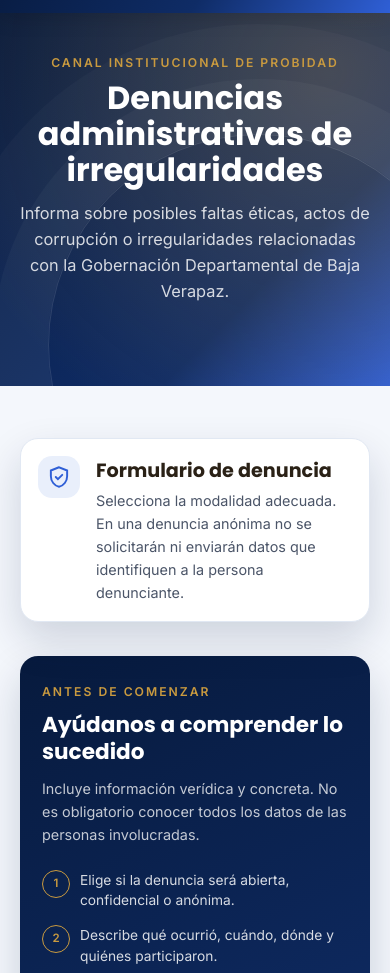
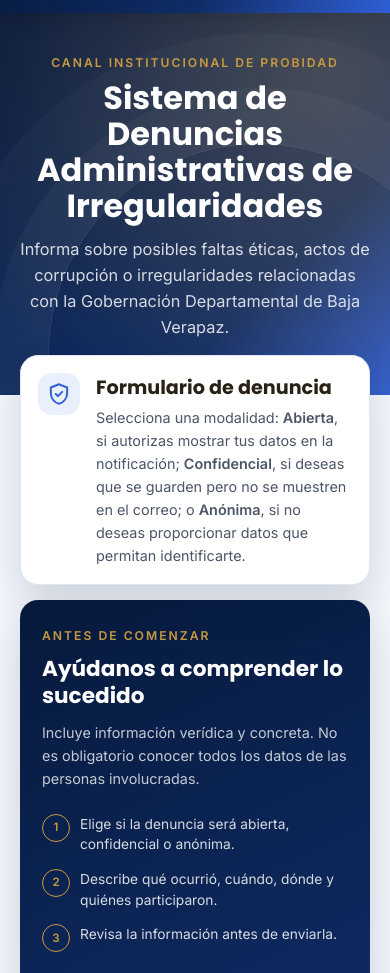
Before and after one commit to HendrixDev13/WEBGOB, a plain HTML site: page pages/denuncia.html in a window 390 px wide. Shown: the part 79-1052 px from the top of the page. Drawn offline with Linux system fonts and the light colour scheme.

Commit message:
fix(denuncias): ajusta espaciado y descripción de modalidades
- corrige el padding heredado por la sección del formulario
- ajusta la superposición de la tarjeta con el encabezado
- reduce el espacio entre la introducción y el formulario
- describe el tratamiento de datos en denuncias abiertas, confidenciales y anónimas

```diff
--- a/assets/css/denuncia.css
+++ b/assets/css/denuncia.css
@@ -6,7 +6,7 @@
 .denuncias-encabezado {
   position: relative;
   overflow: hidden;
-  padding: 54px 0 100px;
+  padding: 20px 0 40px;
   color: var(--blanco);
   background: radial-gradient(circle at 84% 16%,rgba(201,154,63,.28),transparent 25rem),linear-gradient(135deg,var(--azul-oscuro),var(--azul-medio) 70%,var(--azul-brillante));
 }
@@ -55,21 +55,21 @@
 }
 
 .denuncias-contenido {
-  padding-bottom: 90px;
+  padding-bottom: 30px;
 }
 
 .denuncias-panel-encabezado {
   position: relative;
   z-index: 3;
   max-width: 1040px;
-  margin-top: -48px;
+  margin-top: -110px;
 }
 
 .denuncias-aviso {
   display: flex;
   align-items: center;
   gap: 16px;
-  padding: 20px 24px;
+  padding: 15px 20px;
   border: 1px solid #e1e8f3;
   border-radius: var(--radio);
   background: var(--blanco);
@@ -104,7 +104,7 @@
   grid-template-columns: 300px minmax(0,1fr);
   align-items: start;
   gap: 26px;
-  margin-top: 34px;
+  margin-top: 15px;
 }
 
 .denuncias-orientacion {
@@ -738,11 +738,11 @@
 
 @media (max-width:760px) {
   .denuncias-encabezado {
-    padding: 40px 0 82px;
+    padding: 40px 0 55px;
   }
 
   .denuncias-panel-encabezado {
-    margin-top: -38px;
+    margin-top: -130px;
   }
 
   .denuncias-aviso {
@@ -778,7 +778,7 @@
 
 @media (max-width:480px) {
   .denuncias-contenido {
-    padding-bottom: 60px;
+    padding-bottom: 30px;
   }
 
   .denuncias-aviso-icono {
--- a/pages/denuncia.html
+++ b/pages/denuncia.html
@@ -3,7 +3,7 @@
 <head>
   <meta charset="UTF-8">
   <meta name="viewport" content="width=device-width, initial-scale=1.0">
-  <title>Denuncias administrativas — Gobernación de Baja Verapaz</title>
+  <title>Sistema de Denuncias Administrativas de Irregularidades - Gobernación de Baja Verapaz</title>
   <meta name="description" content="Canal institucional para presentar denuncias administrativas de irregularidades ante la Gobernación Departamental de Baja Verapaz.">
   <link rel="preconnect" href="https://fonts.googleapis.com">
   <link rel="preconnect" href="https://fonts.gstatic.com" crossorigin>
@@ -19,7 +19,7 @@
     <section class="denuncias-encabezado">
       <div class="contenedor denuncias-intro">
         <span class="ojo">Canal institucional de probidad</span>
-        <h1>Denuncias administrativas de irregularidades</h1>
+        <h1>Sistema de Denuncias Administrativas de Irregularidades</h1>
         <p>Informa sobre posibles faltas éticas, actos de corrupción o irregularidades relacionadas con la Gobernación Departamental de Baja Verapaz.</p>
       </div>
     </section>
@@ -32,7 +32,7 @@
           </div>
           <div>
             <h2 id="titulo-formulario">Formulario de denuncia</h2>
-            <p>Selecciona la modalidad adecuada. En una denuncia anónima no se solicitarán ni enviarán datos que identifiquen a la persona denunciante.</p>
+            <p>Selecciona una modalidad: <b>Abierta</b>, si autorizas mostrar tus datos en la notificación; <b>Confidencial</b>, si deseas que se guarden pero no se muestren en el correo; o <b>Anónima</b>, si no deseas proporcionar datos que permitan identificarte.</p>
           </div>
         </div>
       </div>
```
